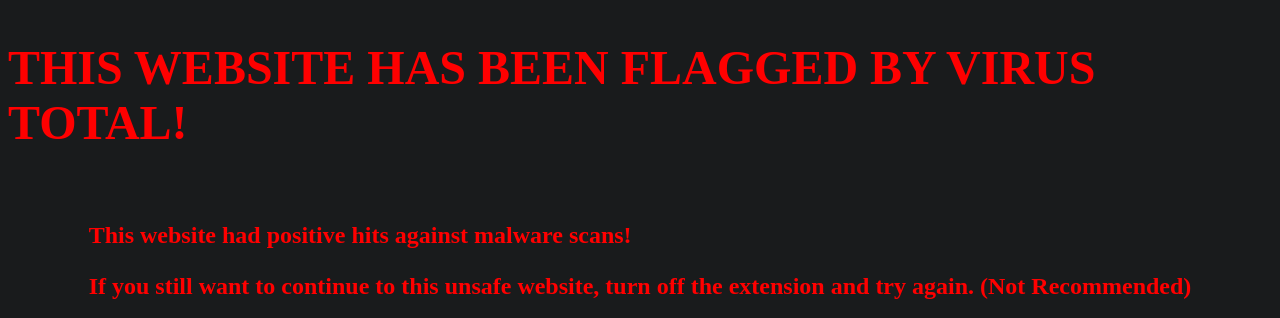
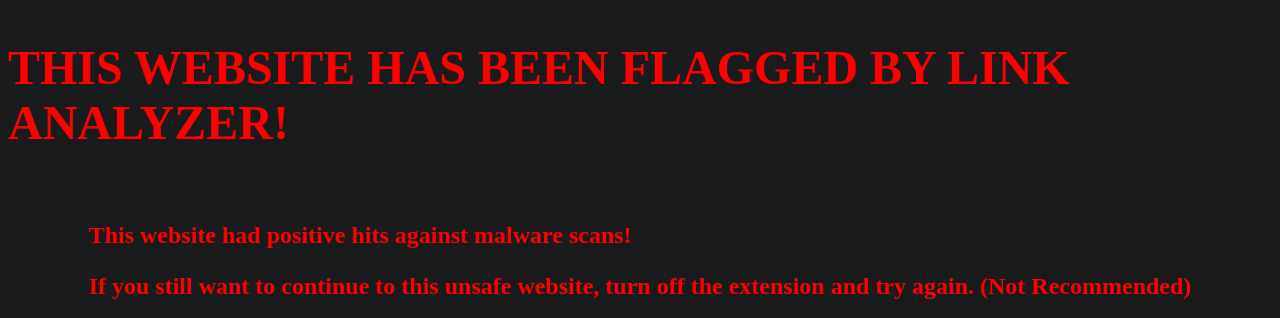
Before and after one commit to Rahul220699/VirusTotalResults, a plain HTML site: page index.html in a window 1280 px wide. Shown: the top 318 px of the page. Drawn offline with Linux system fonts and the light colour scheme.

Commit message:
Update index.html

```diff
--- a/index.html
+++ b/index.html
@@ -8,7 +8,7 @@
       class="title"
     >
       <h1 style="color: red; font-size: 48px">
-        THIS WEBSITE HAS BEEN FLAGGED BY VIRUS TOTAL!
+        THIS WEBSITE HAS BEEN FLAGGED BY LINK ANALYZER!
       </h1>
     </div>
     <div
```
